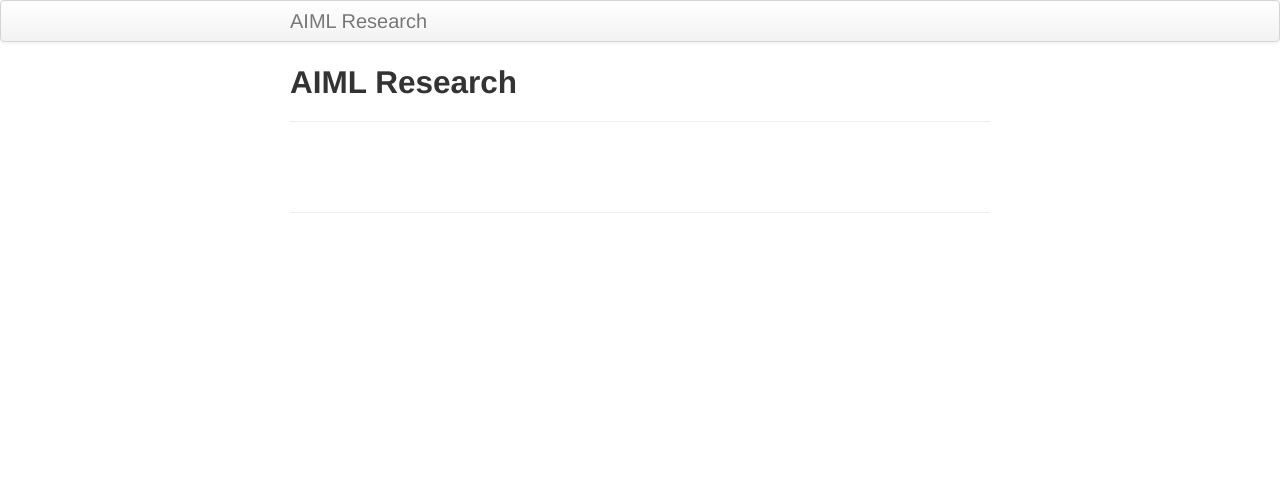
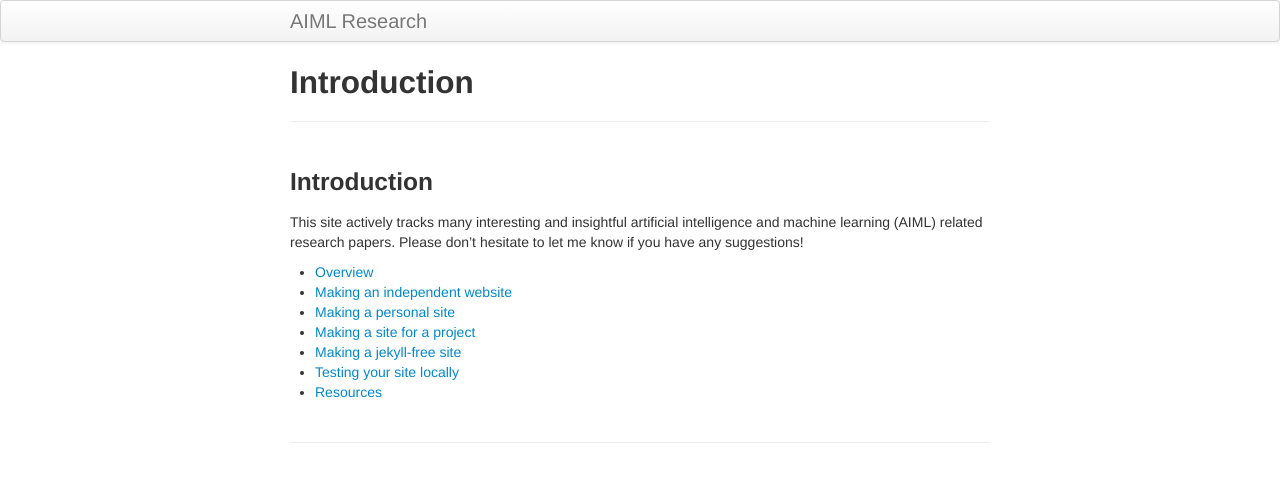
Before and after one commit to aimlthatmatters/aimlthatmatters.github.io, a Jekyll site: the page built from index.md, in a window 1280 px wide. Shown: the top 482 px of the page. Built offline with Jekyll 4.4.1, drawn with Linux system fonts in a browser that asks for light colours; our own code applies the rules of GitHub Pages for plain Markdown files.

Commit message:
Update index.md

```diff
--- a/index.md
+++ b/index.md
@@ -1,4 +1,15 @@
 ---
 layout: page
-title: AIML Research
 ---
+
+### Introduction
+
+This site actively tracks many interesting and insightful artificial intelligence and machine learning (AIML) related research papers. Please don't hesitate to let me know if you have any suggestions!
+
+- [Overview](pages/overview.html)
+- [Making an independent website](pages/independent_site.html)
+- [Making a personal site](pages/user_site.html)
+- [Making a site for a project](pages/project_site.html)
+- [Making a jekyll-free site](pages/nojekyll.html)
+- [Testing your site locally](pages/local_test.html)
+- [Resources](pages/resources.html)
```
